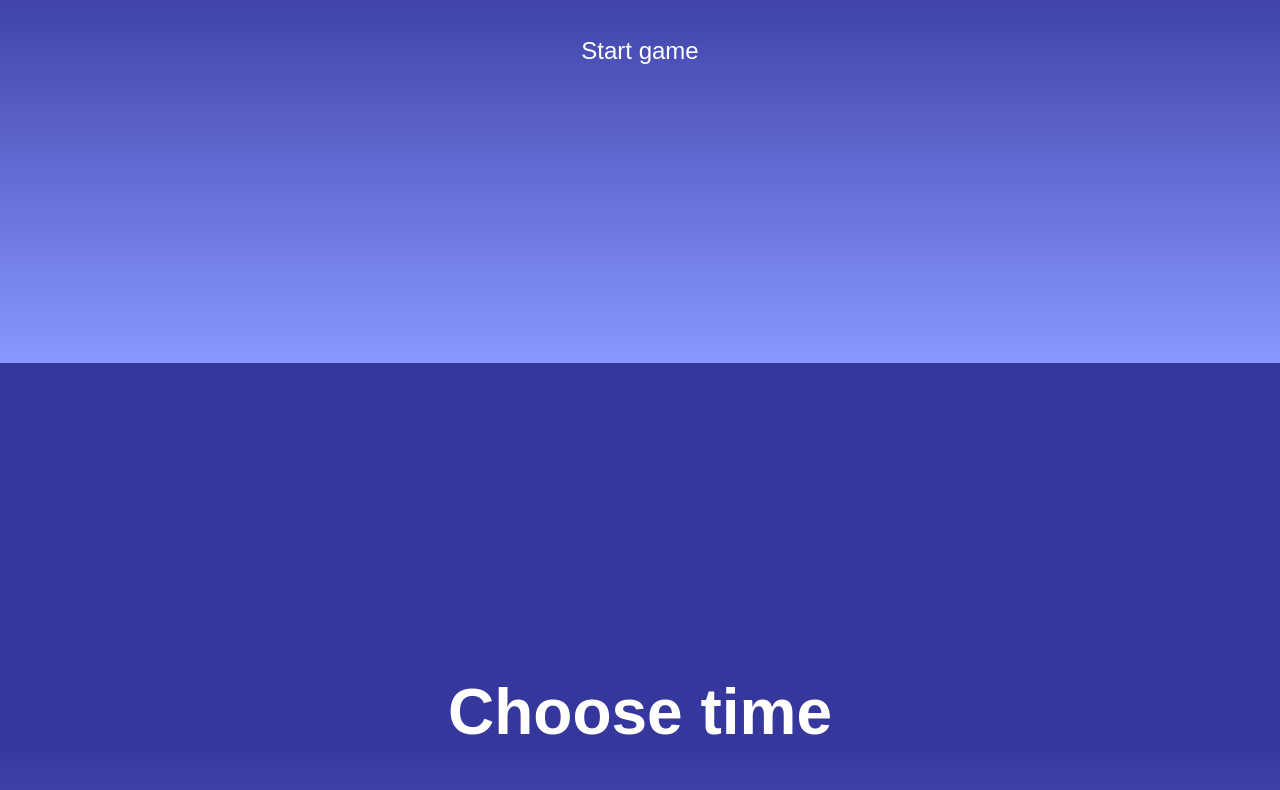
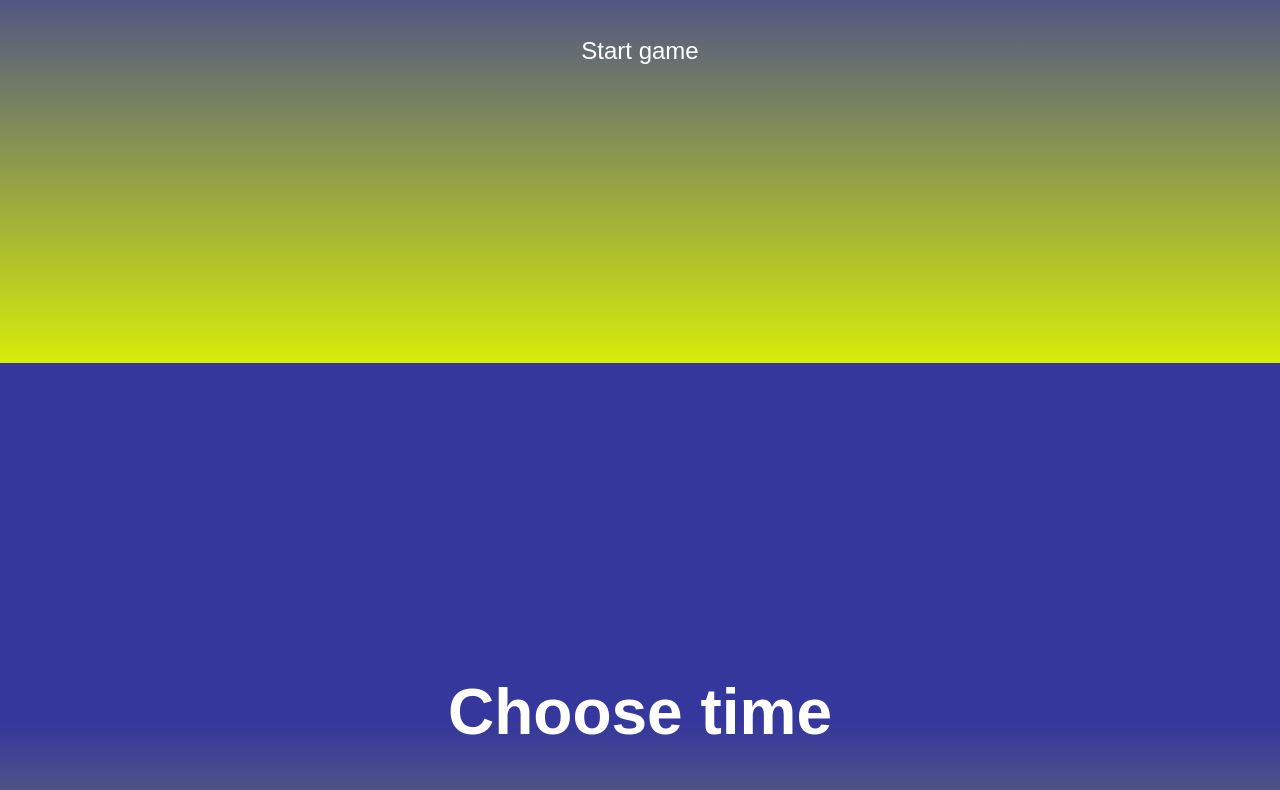
Before and after one commit to synoratska/aim-training-game, a plain HTML site: page index.html in a window 1280 px wide. Shown: the part 437-1227 px from the top of the page. Drawn offline with Linux system fonts and the light colour scheme; a web font is replaced by a local one.

Commit message:
background changed

```diff
--- a/styles.css
+++ b/styles.css
@@ -40,7 +40,7 @@ h1 {
   width: 100vw;
   transition: margin 0.5s ease-out;
   background: rgb(136,152,255);
-  background: linear-gradient(0deg, rgba(136,152,255,1) 0%, rgba(45,47,152,0.9612219887955182) 52%);
+  background: linear-gradient(0deg, rgb(214, 236, 10) 0%, rgba(45,47,152,0.9612219887955182) 55%);
 }
 
 .screen.up {
```
